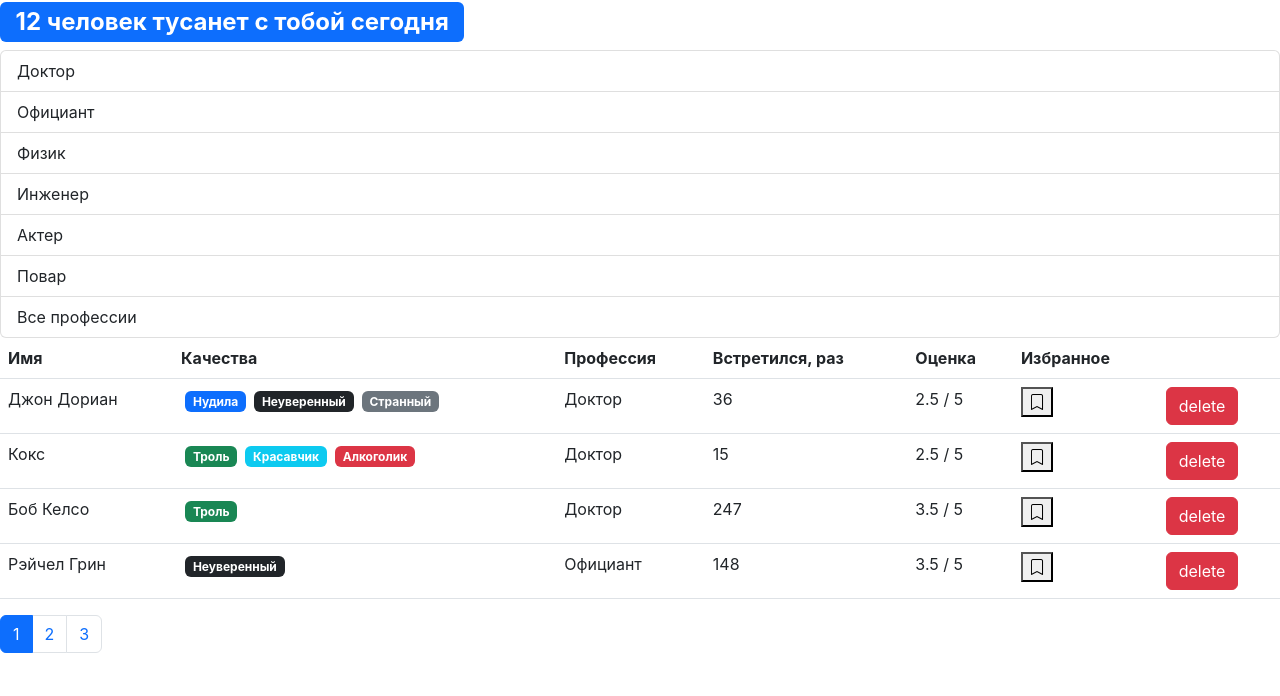
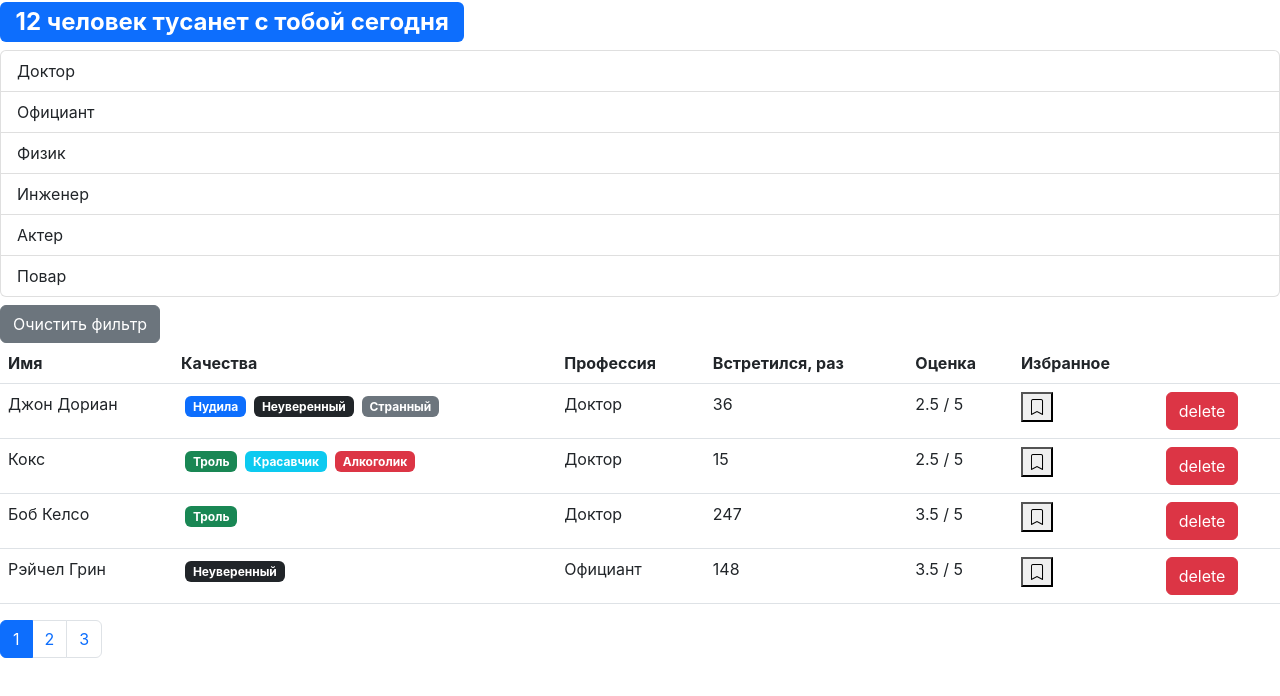
Before and after one commit to IvanPazhgin/fast_company, a React (Create React App) app: page / in a window 1280 px wide. Shown: the top 696 px of the page. Built offline with nearby package versions, Linux system fonts and the light colour scheme; the HTML template or start-up script is replaced by a standard one.

Commit message:
9. Users: Сброс фильтрации: btn "сбросить фильтр" (массивы)

```diff
--- a/src/app/components/users.jsx
+++ b/src/app/components/users.jsx
@@ -19,11 +19,7 @@
         api.professions
             .fetchAll()
             .then((data) => // then вместо асинхронной функции
-                setProfessions(
-                    Object.assign(data, {
-                        allProfession: { name: "Все профессии" }
-                    })
-                )
+                setProfessions(data)
             );
         // console.log("render"); // без deps: []
         // console.log("change curren page"); // deps: [currentPage]
@@ -44,15 +40,22 @@
     const handlePageChange = (pageIndex) => {
         setCurrentPage(pageIndex);
     };
-    const filteredUsers = selectedProf && selectedProf._id
+    const filteredUsers = selectedProf
         ? users.filter((user) => user.profession === selectedProf)
         : users;
     const userCrop = paginate(filteredUsers, currentPage, pageSize);
+
+    // сброс фильтрации при работе с массивами
+    const clearFilter = () => {
+        setSelectedProf();
+        // можно добавить сброс страницы
+    };
 
     return (
         <>
             {/* условный рендеринг из-за GroupList.propTypes */}
             {professions && (
+                <>
                     <GroupList
                         items={professions}
                         onItemSelect={handleProfessionSelect}
@@ -60,6 +63,13 @@
                         // valueProperty="_id" // переиспользуемый компонент, откл. т.к. прописали GroupList.defaultProps
                         // contentProperty="name" // переиспользуемый компонент
                     />
+                    <button
+                        className="btn btn-secondary mt-2"
+                        onClick={clearFilter}
+                    >
+                    Очистить фильтр
+                    </button>
+                </>
             )}
             {count > 0 && (
                 <table className="table">
```
Lines whose indentation alone changed are shown as unchanged.
